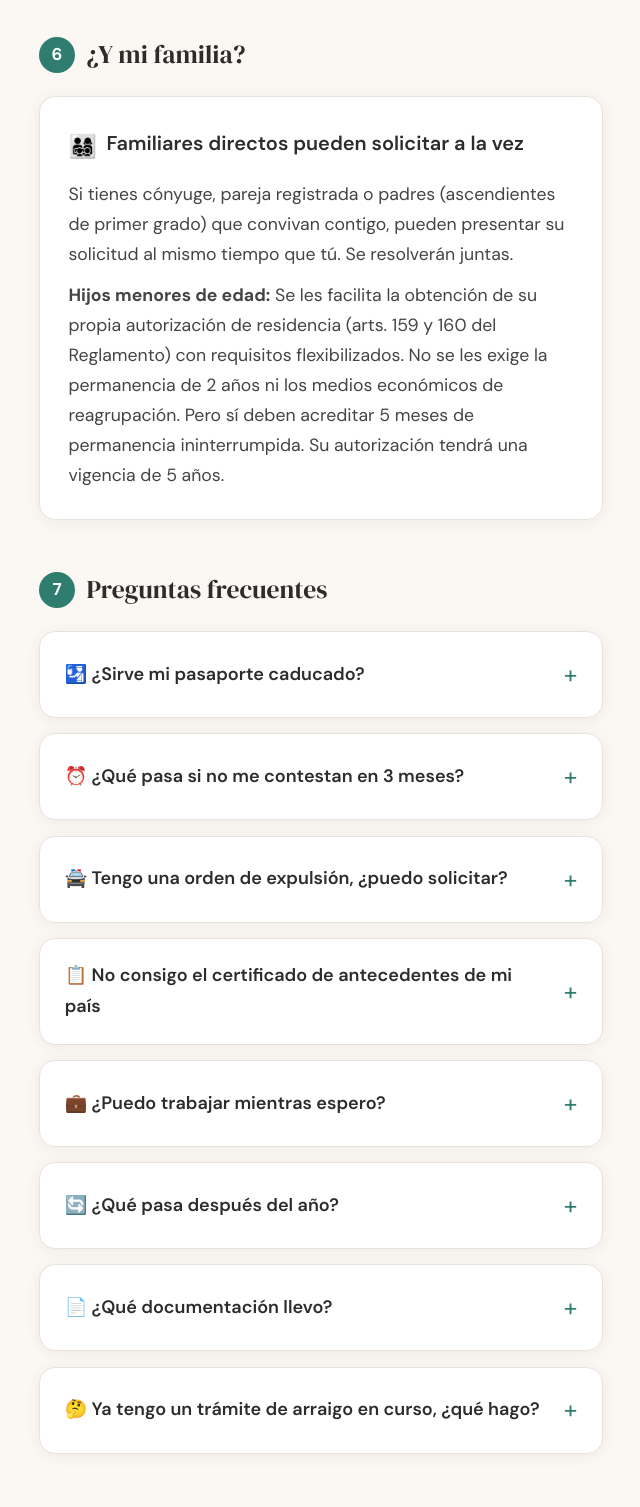
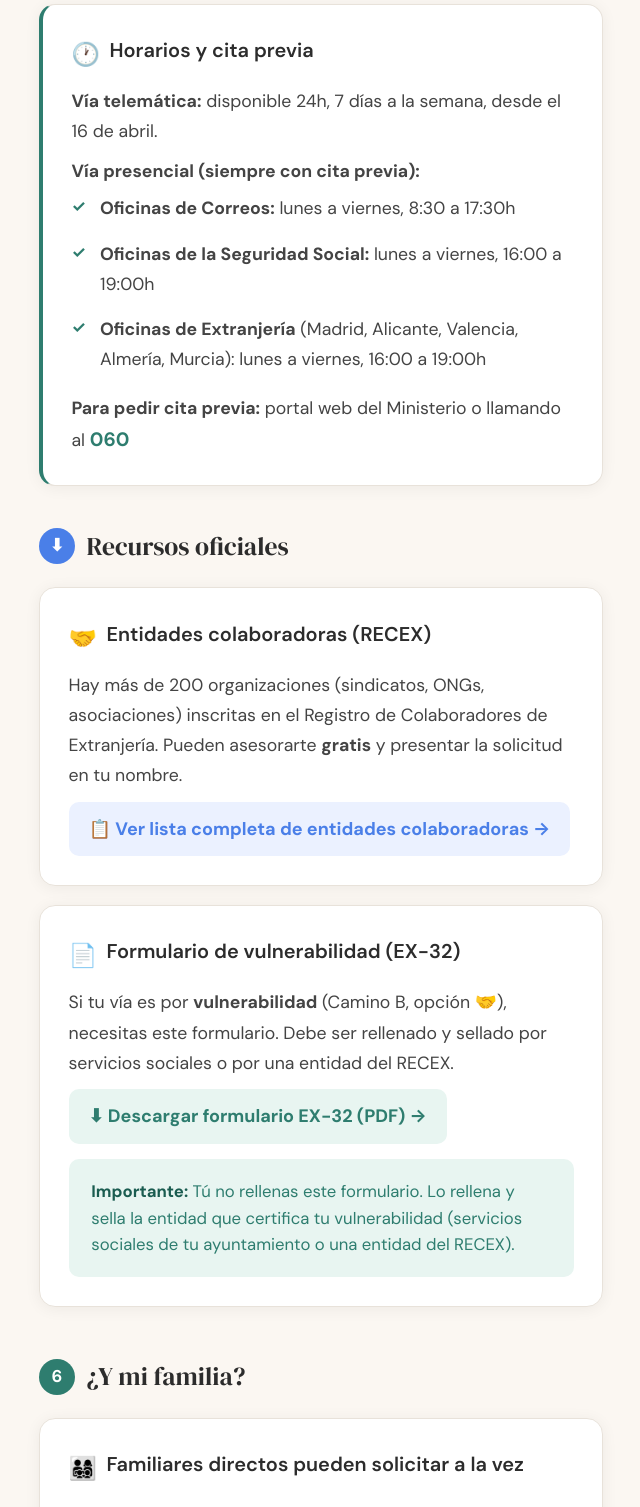
Before and after one commit to noranuzar/gestionaseguro, a plain HTML site: page guia-regularizacion-2026.html in a window 1280 px wide. Shown: the part 5434-6941 px from the top of the page, without its empty margins (319-959 px from the left). Drawn offline with Linux system fonts and the light colour scheme.

Commit message:
Update guia-regularizacion-2026.html

```diff
--- a/guia-regularizacion-2026.html
+++ b/guia-regularizacion-2026.html
@@ -668,7 +668,60 @@ height="0" width="0" style="display:none;visibility:hidden"></iframe></noscript>
       <strong>Dato clave:</strong> El procedimiento es específico, preferente y diferenciado. Eso significa que tiene su propio circuito y no se mezcla con otros trámites de extranjería.
     </div>
   </div>
+<!-- ════════ 5B. HORARIOS Y CITA PREVIA ════════ -->
+  <div class="card" style="margin-top:1rem; border-left: 4px solid #2E7D6F;">
+    <div class="card-title">
+      <span class="emoji">🕐</span>
+      <span>Horarios y cita previa</span>
+    </div>
+    <p><strong>Vía telemática:</strong> disponible 24h, 7 días a la semana, desde el 16 de abril.</p>
+    <p style="margin-top:0.5rem"><strong>Vía presencial (siempre con cita previa):</strong></p>
+    <ul>
+      <li><strong>Oficinas de Correos:</strong> lunes a viernes, 8:30 a 17:30h</li>
+      <li><strong>Oficinas de la Seguridad Social:</strong> lunes a viernes, 16:00 a 19:00h</li>
+      <li><strong>Oficinas de Extranjería</strong> (Madrid, Alicante, Valencia, Almería, Murcia): lunes a viernes, 16:00 a 19:00h</li>
+    </ul>
+    <p style="margin-top:0.6rem"><strong>Para pedir cita previa:</strong> portal web del Ministerio o llamando al <strong style="font-size:1.1em; color:#2E7D6F;">060</strong></p>
+  </div>
 
+  <!-- ════════ 5C. RECURSOS: ENTIDADES Y FORMULARIO ════════ -->
+  <div class="section-label" style="margin-top:2rem;">
+    <div class="section-number" style="background:#4A7FE8;">⬇</div>
+    <h2>Recursos oficiales</h2>
+  </div>
+
+  <div class="card">
+    <div class="card-title">
+      <span class="emoji">🤝</span>
+      <span>Entidades colaboradoras (RECEX)</span>
+    </div>
+    <p>Hay más de 200 organizaciones (sindicatos, ONGs, asociaciones) inscritas en el Registro de Colaboradores de Extranjería. Pueden asesorarte <strong>gratis</strong> y presentar la solicitud en tu nombre.</p>
+    <p style="margin-top:0.6rem">
+      <a href="https://www.inclusion.gob.es/documents/d/guest/entidades-colaboradoras-150426-1"
+         target="_blank" rel="noopener"
+         style="display:inline-flex; align-items:center; gap:8px; background:#EBF1FF; color:#4A7FE8; font-weight:700; padding:12px 20px; border-radius:10px; text-decoration:none; font-size:0.95rem;">
+        📋 Ver lista completa de entidades colaboradoras →
+      </a>
+    </p>
+  </div>
+
+  <div class="card">
+    <div class="card-title">
+      <span class="emoji">📄</span>
+      <span>Formulario de vulnerabilidad (EX-32)</span>
+    </div>
+    <p>Si tu vía es por <strong>vulnerabilidad</strong> (Camino B, opción 🤝), necesitas este formulario. Debe ser rellenado y sellado por servicios sociales o por una entidad del RECEX.</p>
+    <p style="margin-top:0.6rem">
+      <a href="/formulario-vulnerabilidad-EX32.pdf"
+         target="_blank" rel="noopener"
+         style="display:inline-flex; align-items:center; gap:8px; background:#E8F5F1; color:#2E7D6F; font-weight:700; padding:12px 20px; border-radius:10px; text-decoration:none; font-size:0.95rem;">
+        ⬇ Descargar formulario EX-32 (PDF) →
+      </a>
+    </p>
+    <div class="note" style="margin-top:0.8rem;">
+      <strong>Importante:</strong> Tú no rellenas este formulario. Lo rellena y sella la entidad que certifica tu vulnerabilidad (servicios sociales de tu ayuntamiento o una entidad del RECEX).
+    </div>
+  </div>
   <!-- ════════ 6. TU FAMILIA ════════ -->
   <div class="section-label">
     <div class="section-number">6</div>
```
